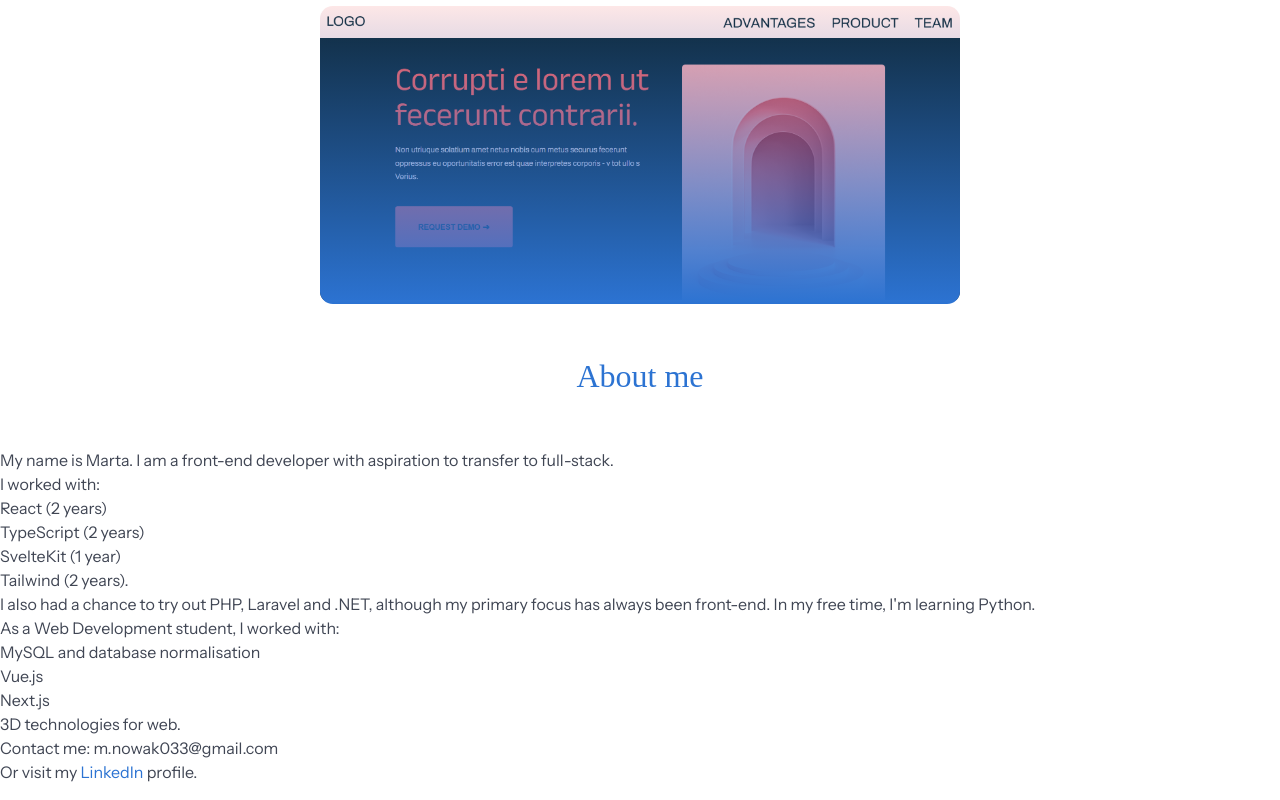
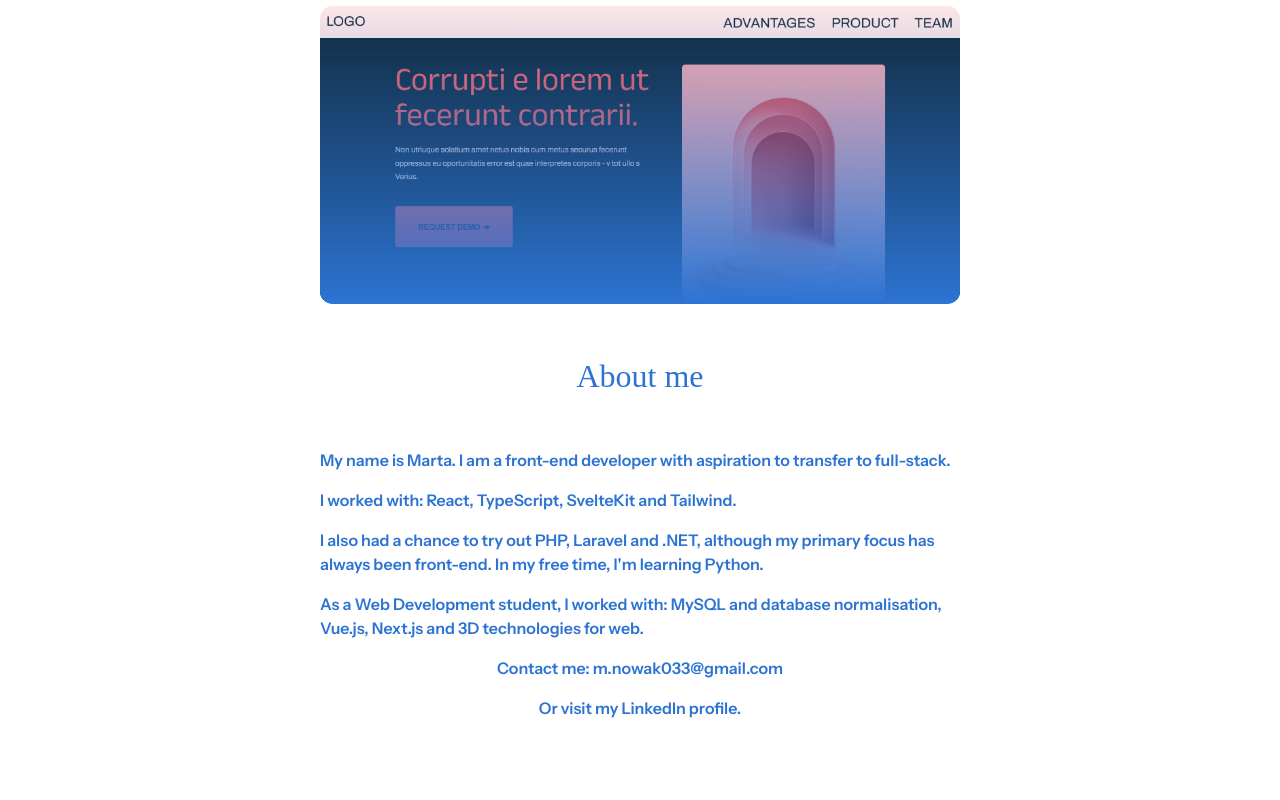
Before and after one commit to mn46/portfolio-bulma, a website: page index.html in a window 1280 px wide. Shown: the part 1606-2406 px from the top of the page. Drawn offline with Linux system fonts and the light colour scheme; a web font is replaced by a local one.

Commit message:
Style "about me" section

```diff
--- a/index.html
+++ b/index.html
@@ -65,36 +65,24 @@
       </section>
       <section id="about_me">
         <h2 class="is-size-3 has-text-centered my-6">About me</h2>
-        <div class="about_me_text">
+        <div id="about_me_text" class="has-text-weight-semibold">
           <p>
             My name is Marta. I am a front-end developer with aspiration to
             transfer to full-stack.
           </p>
-          <div>
-            <p>I worked with:</p>
-            <ul>
-              <li>React (2 years)</li>
-              <li>TypeScript (2 years)</li>
-              <li>SvelteKit (1 year)</li>
-              <li>Tailwind (2 years).</li>
-            </ul>
-          </div>
+          <p>I worked with: React, TypeScript, SvelteKit and Tailwind.</p>
           <p>
             I also had a chance to try out PHP, Laravel and .NET, although my
             primary focus has always been front-end. In my free time, I'm
             learning Python.
           </p>
-          <div>
-            <p>As a Web Development student, I worked with:</p>
-            <ul>
-              <li>MySQL and database normalisation</li>
-              <li>Vue.js</li>
-              <li>Next.js</li>
-              <li>3D technologies for web.</li>
-            </ul>
-          </div>
-          <p>Contact me: m.nowak033@gmail.com</p>
           <p>
+            As a Web Development student, I worked with: MySQL and database
+            normalisation, Vue.js, Next.js and 3D technologies for web.
+          </p>
+
+          <p class="has-text-centered">Contact me: m.nowak033@gmail.com</p>
+          <p class="has-text-centered">
             <span
               >Or visit my
               <a
--- a/portfolio-bulma.scss
+++ b/portfolio-bulma.scss
@@ -92,6 +92,15 @@ nav,
   text-decoration: underline;
 }
 
+#about_me_text {
+  width: 50vw;
+  margin: 0 auto 5rem auto;
+}
+
+#about_me_text p {
+  margin-top: 1rem;
+}
+
 // animation
 
 @keyframes move-down {
@@ -118,4 +127,8 @@ nav,
   #see_project {
     padding: 1.5rem;
   }
+
+  #about_me_text {
+    width: 90vw;
+  }
 }
```
Also changed, not shown: portfolio-bulma.css, 1 other file.
